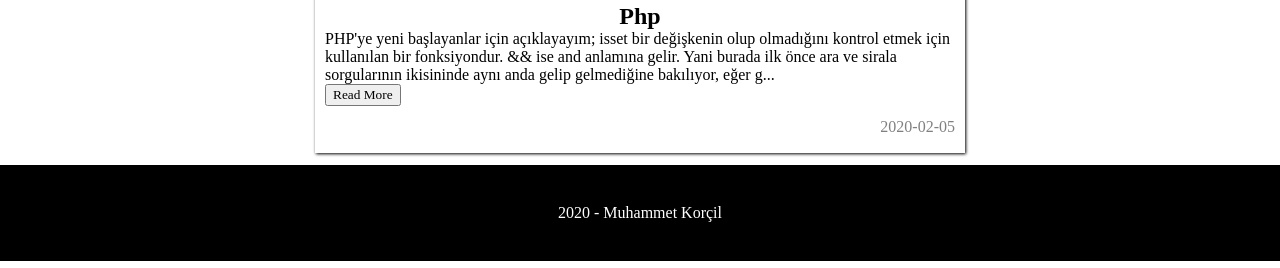
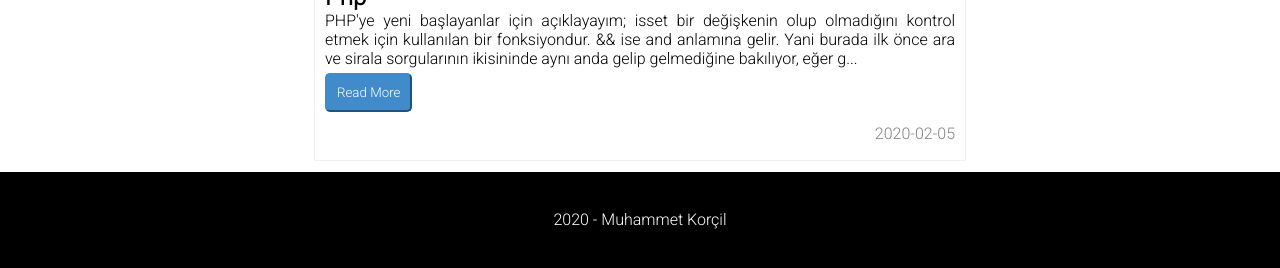
Before and after one commit to korcilm/blog-sitesi, a PHP site: page / in a window 1280 px wide. Shown: the part 1573-1841 px from the top of the page. Run offline with PHP 8.4, Linux system fonts and the light colour scheme; data comes from the database, SQL or seed files in the repository.

Commit message:
Update index.css
yeni özellikler eklendi

```diff
--- a/css/index.css
+++ b/css/index.css
@@ -1,6 +1,6 @@
 *{
   margin: 0;
-  font-family: "Times New Roman", Times, serif;
+  font-family: 'Roboto', sans-serif;
 }
 .container {
   max-width: 650px;
@@ -32,16 +36,13 @@ li a{
   margin-right: 16px;
 }
 li a:hover{
-  border-radius: 0.5em;
+  border-radius: 0.3em;
   background: rgb(248,140,0);
-  transition: .5s;
+  transition: .4s;
 }
 .blog{
   padding: 5px 10px;
-  box-shadow: 1px 1px 3px #000;
-}
-.blog-title{
-  text-align: center;
+  box-shadow : 0 0 0 1px rgba(0,0,0,.06);
 }
 .blog-photo{
   margin-top: 5px;
@@ -49,16 +50,27 @@ li a:hover{
 .blog-photo img{
   max-width: 630px;
   width: 100%;
-  max-height: 300px;
+  max-height: 275px;
 }
 .blog-photo2 img{
   max-width: 630px;
   width: 100%;
 }
+.blog-text{
+  text-align: justify;
+}
 .blog-date{
   text-align: right;
   color: grey;
   margin: 12px 0 12px 0;
+}
+.read{
+  margin-top: 5px;
+  padding: 10px;
+  border-radius: 5px;
+  background-color: #428bca;
+  border-color: #428bca;
+  color: white;
 }
 .comment-respond{
   max-width: 650px;
```
Also changed, not shown: other parts of css/index.css (+23 -3 lines).
